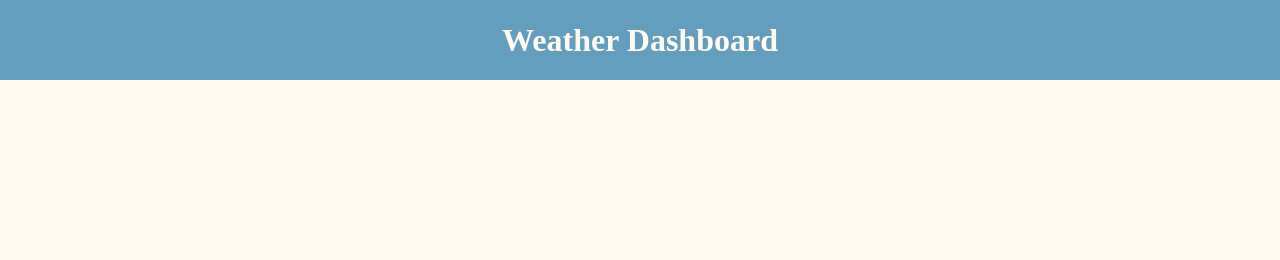
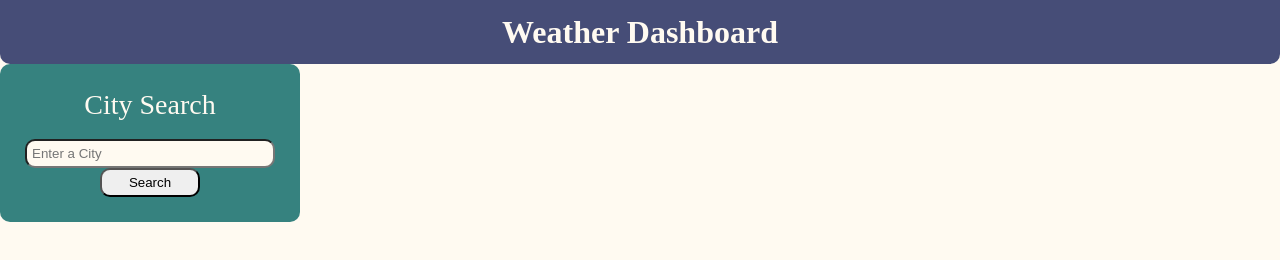
Before and after one commit to LDagnese/weather-dashboard, a plain HTML site: page index.html in a window 1280 px wide. Drawn offline with Linux system fonts and the light colour scheme.

Commit message:
started css

```diff
--- a/assets/css/style.css
+++ b/assets/css/style.css
@@ -1,10 +1,10 @@
 :root {
-    --primary-color: #659DBD;
-    --secondary-color: #DAAD86;
-    --tertiary-color: #BC986A;
-    --background-color: #FBEEC1;
-    --accent-color: #8D8741;
+    --primary-color: #464D77;
+    --secondary-color: #36827F;
+    --tertiary-color: #877666;
+    --background-color: #F9DB6D;
     --off-white: #FFFAF1;
+    --font-color: #f4eded;
 }
 
 * {
@@ -19,15 +19,54 @@ body {
 
 .hero {
     width: 100%;
-    height: 10vh;
+    height: 8vh;
     margin: 0;
     padding: 0;
     text-align: center;
     background-color: var(--primary-color);
     color: var(--off-white);
-    line-height: 10vh;
+    line-height: 8vh;
+    border-bottom-left-radius: 10px;
+    border-bottom-right-radius: 10px;
 }
 
 .flex-container {
     display: flex;
 }
+
+.nav {
+    flex: 30%;
+    display: flex;
+    flex-direction: column;
+}
+
+.form {
+    width: 300px;
+    background-color: var(--secondary-color);
+    border-radius: 10px;
+    padding: 25px;
+    text-align: center;
+    display: flex;
+    flex-direction: column;
+
+}
+
+.form label {
+    font-size: 28px;
+    color: var(--off-white);
+}
+
+.form input {
+    background-color: var(--off-white);
+    color: var(--primary-color);
+    padding: 5px;
+    border-radius: 10px;
+    border: 1px solid --tertiary-color;
+}
+
+.form button {
+    align-self: center;
+    width: 100px;
+    border-radius: 10px;
+    padding: 5px;
+}
--- a/index.html
+++ b/index.html
@@ -16,6 +16,11 @@
     <main class="flex-container">
         <div class="nav">
             <!-- submit form -->
+            <form class="form">
+                <label for="city">City Search</label></br>
+                <input type="text" placeholder="Enter a City" name="city" id="city-search" class="form-input">
+                <button type="submit">Search</button>
+            </form>
             <!-- historical search list-block -->
         </div>
         <div class="main-page">
```
